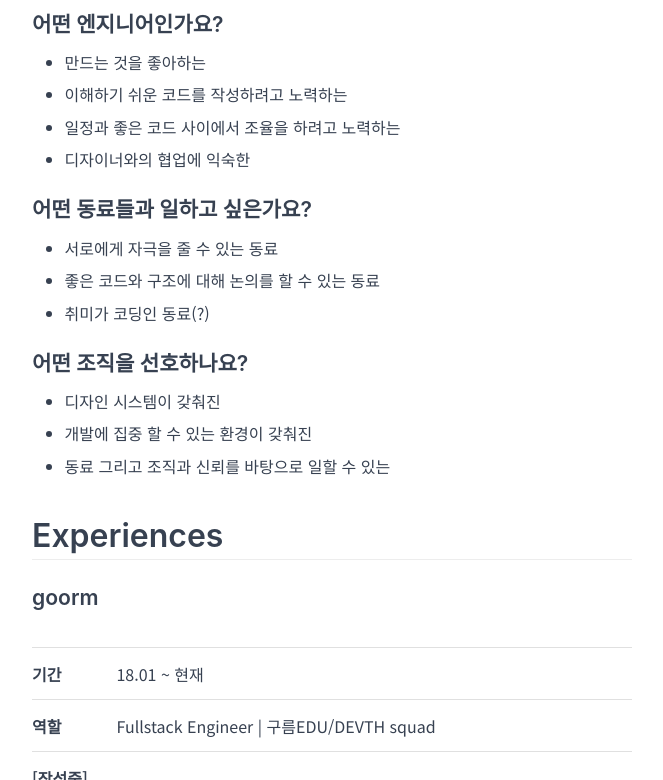
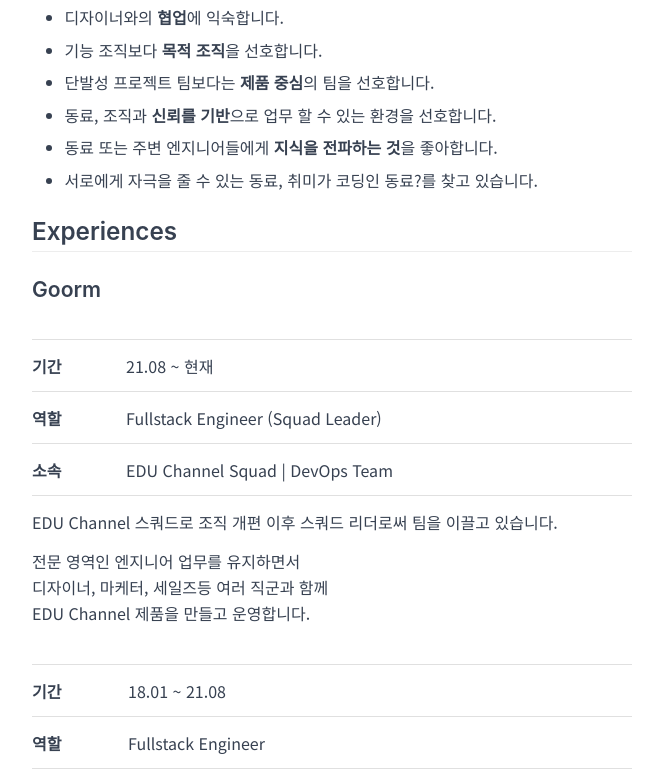
Before and after one commit to hmu332233/blog, a Gatsby site: page /about in a window 1280 px wide. Shown: the part 355-1135 px from the top of the page, without its empty margins (308-971 px from the left). Built offline with nearby package versions, Linux system fonts and the light colour scheme; Gatsby itself is replaced by a stand-in of ours.

Commit message:
feat: 컨텐츠 수정 및 포스팅 아닌 페이지 처리 방식 변경

```diff
--- a/contents/about/about.md
+++ b/contents/about/about.md
@@ -1,39 +1,44 @@
 ---
+notPost: true
 about: true
 date: '2021-06-18'
 title: 'About Minung'
 description: '안녕하세요. 웹 엔지니어 한민웅입니다!'
 ---
 
-# About Me
+## About Me
 
-### 어떤 엔지니어인가요?
+- 이것저것 **만드는 것**을 좋아합니다.
+- 디자이너와의 **협업**에 익숙합니다.
+- 기능 조직보다 **목적 조직**을 선호합니다.
+- 단발성 프로젝트 팀보다는 **제품 중심**의 팀을 선호합니다.
+- 동료, 조직과 **신뢰를 기반**으로 업무 할 수 있는 환경을 선호합니다.
+- 동료 또는 주변 엔지니어들에게 **지식을 전파하는 것**을 좋아합니다.
+- 서로에게 자극을 줄 수 있는 동료, 취미가 코딩인 동료?를 찾고 있습니다.
 
-1. 만드는 것을 좋아하는
-2. 이해하기 쉬운 코드를 작성하려고 노력하는
-3. 일정과 좋은 코드 사이에서 조율을 하려고 노력하는
-4. 디자이너와의 협업에 익숙한
+## Experiences
 
-### 어떤 동료들과 일하고 싶은가요?
+### Goorm
 
-1. 서로에게 자극을 줄 수 있는 동료
-2. 좋은 코드와 구조에 대해 논의를 할 수 있는 동료
-3. 취미가 코딩인 동료(?)
+|          |                                   |     |
+| -------- | --------------------------------- | --- |
+| **기간** | 21.08 ~ 현재                      |
+| **역할** | Fullstack Engineer (Squad Leader) |
+| **소속** | EDU Channel Squad \| DevOps Team  |
 
-### 어떤 조직을 선호하나요?
+EDU Channel 스쿼드로 조직 개편 이후 스쿼드 리더로써 팀을 이끌고 있습니다.
 
-1. 디자인 시스템이 갖춰진
-2. 개발에 집중 할 수 있는 환경이 갖춰진
-3. 동료 그리고 조직과 신뢰를 바탕으로 일할 수 있는
+전문 영역인 엔지니어 업무를 유지하면서
+디자이너, 마케터, 세일즈등 여러 직군과 함께
+EDU Channel 제품을 만들고 운영합니다.
 
-# Experiences
+|          |                                |     |
+| -------- | ------------------------------ | --- |
+| **기간** | 18.01 ~ 21.08                  |
+| **역할** | Fullstack Engineer             |
+| **소속** | EDU/DEVTH Squad \| DevOps Team |
 
-### goorm
-
-|          |                                           |     |
-| -------- | ----------------------------------------- | --- |
-| **기간** | 18.01 ~ 현재                              |
-| **역할** | Fullstack Engineer \| 구름EDU/DEVTH squad |
+자바스크립트를 주력으로 MERN 스택 중심의 개발을 담당합니다.
 
 **[작성중]**
 
@@ -62,7 +67,7 @@
 - front, back 담당
 - https://edu.goorm.io/qna
 
-#### 구름 결제 시스템
+### 구름PAY
 
 - 단건 결제 시스템 개발 (부트페이, 네이버페이, PAYCO)
 - 정기 결제 시스템 개발 (부트페이, 네이버페이, PAYCO, Stripe)
@@ -70,7 +75,7 @@
 - 강의자 정산 개발
 - 결제 상황별 영수증 및 이메일 전송
 
-#### 구름ACCOUNT
+### 구름ACCOUNT
 
 - 모바일 로그인 페이지
 - 휴면 계정 처리 자동화
--- a/contents/about/contribute.md
+++ b/contents/about/contribute.md
@@ -1,5 +1,5 @@
 ---
-about: true
+notPost: true
 contribute: true
 title: 'Contribution'
 description: '다른 사람의 repo에 머지된 적이 있는 pr과 그 히스토리 기록'
--- a/gatsby-node.js
+++ b/gatsby-node.js
@@ -3,7 +3,7 @@
   const result = await graphql(`
     {
       allMarkdownRemark(
-        filter: { frontmatter: { about: { ne: true } } }
+        filter: { frontmatter: { notPost: { ne: true } } }
         sort: { order: DESC, fields: [frontmatter___date] }
         limit: 1000
       ) {
```
